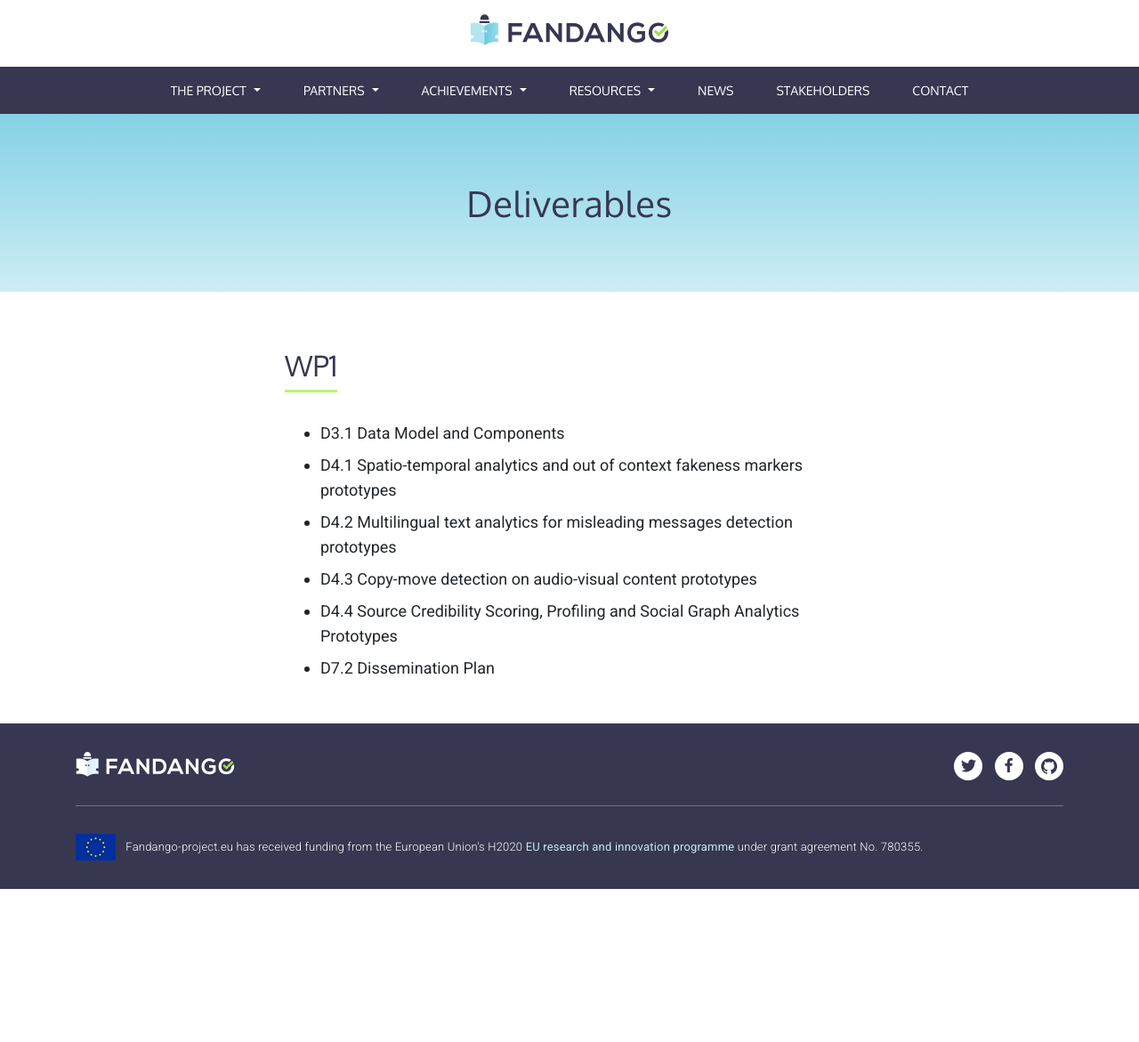
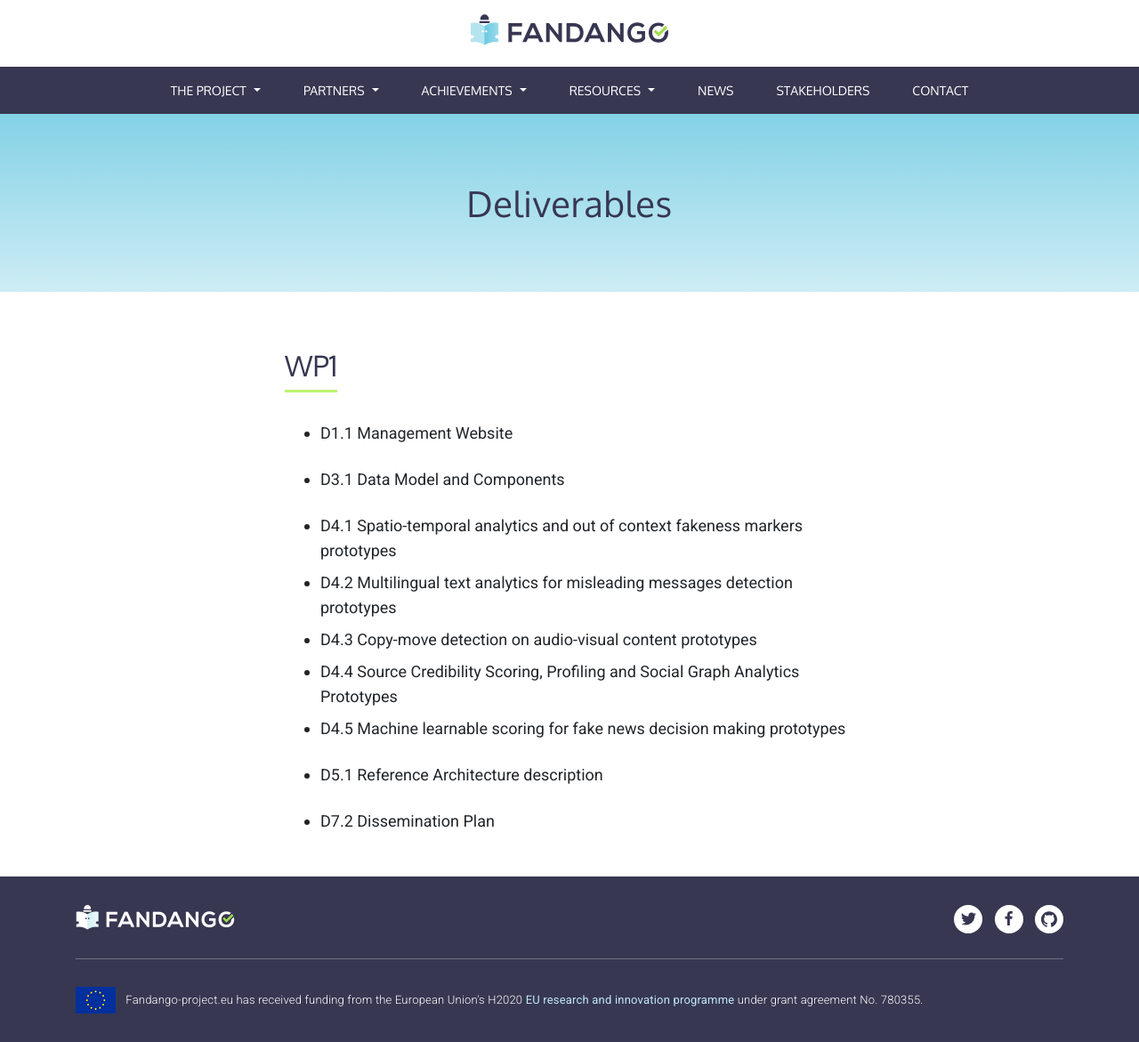
Before and after one commit to fandangOrg/fandango-web, a Jekyll site: the page built from achievements/deliverables.md, in a window 1280 px wide. Shown: the whole page at 89% size. Built offline with Jekyll 4.4.1, drawn with Linux system fonts in a browser that asks for light colours; comment, search, counter and statistics services are not loaded; before the commit the page ends 999 px from its top, so only the background shows below that.

Commit message:
Updated Deliverables

```diff
--- a/achievements/deliverables.md
+++ b/achievements/deliverables.md
@@ -8,10 +8,19 @@ navigation_parent: Achievements
 
 ### WP1
 
+* D1.1 Management Website
+
+
 * D3.1 Data Model and Components
+
+
 * D4.1 Spatio-temporal analytics and out of context fakeness markers
 prototypes
 * D4.2 Multilingual text analytics for misleading messages detection prototypes
 * D4.3 Copy-move detection on audio-visual content prototypes
 * D4.4 Source Credibility Scoring, Profiling and Social Graph Analytics Prototypes
+* D4.5 Machine learnable scoring for fake news decision making prototypes
+
+* D5.1 Reference Architecture description
+
 * D7.2 Dissemination Plan
```
